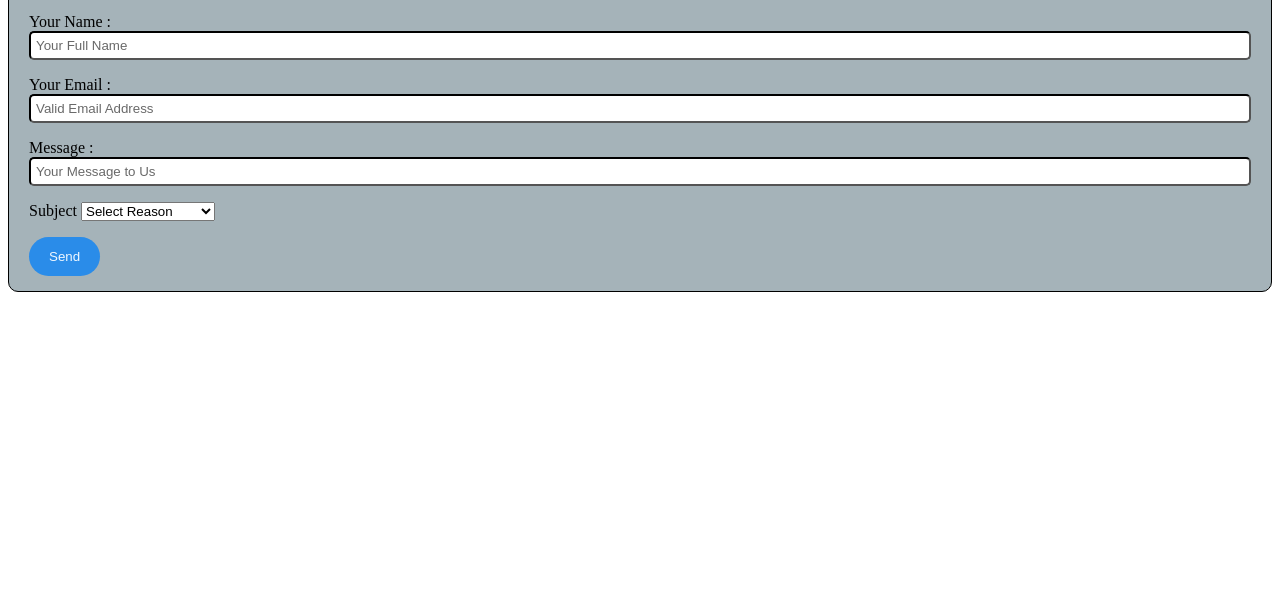
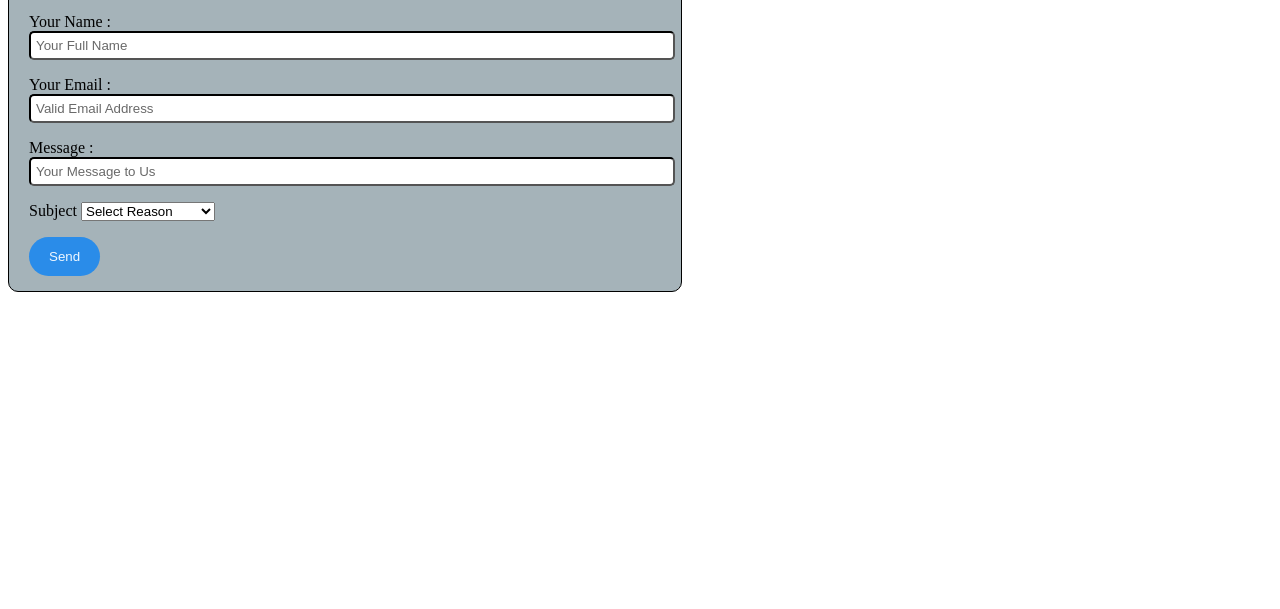
Before and after one commit to shiva2478/WebDev, a plain HTML site: page Contact Form/main.html in a window 1280 px wide. Shown: the part 191-800 px from the top of the page. Drawn offline with Linux system fonts and the light colour scheme.

Commit message:
Update design.css

```diff
--- a/Contact Form/design.css
+++ b/Contact Form/design.css
@@ -1,10 +1,8 @@
 *{
-    box-sizing:border-box;
-
+    box-sizing:content-box;
 }
 
-input[type="submit"]
-{
+input[type="submit"]{
     background-color: rgb(42, 140, 233);
     border: none;
     color: aliceblue;
@@ -16,7 +14,6 @@ input[type="submit"]:hover{
     background-color: rgb(246, 104, 232);
 }
 
-
 .page{
     background-color: rgb(217, 236, 242);
     padding:5px 20px 15px 20px;
@@ -24,15 +21,12 @@ input[type="submit"]:hover{
 
 }
 
-input[type="text"]
-{
+input[type="text"]{
     width: 100%;
     padding: 5px;
     border-radius: 5px;
     border-color: black;
 }
-
-
 
 ::placeholder{
     color:dimgray;
@@ -43,10 +37,8 @@ input[type="text"]
     padding:5px 20px 15px 20px;
     border:1px solid rgb(0, 0, 0);
     border-radius: 10px;
-
-
-
-
+    box-sizing: content-box;
+    width: 50%;
 }
 
 .header{
```
